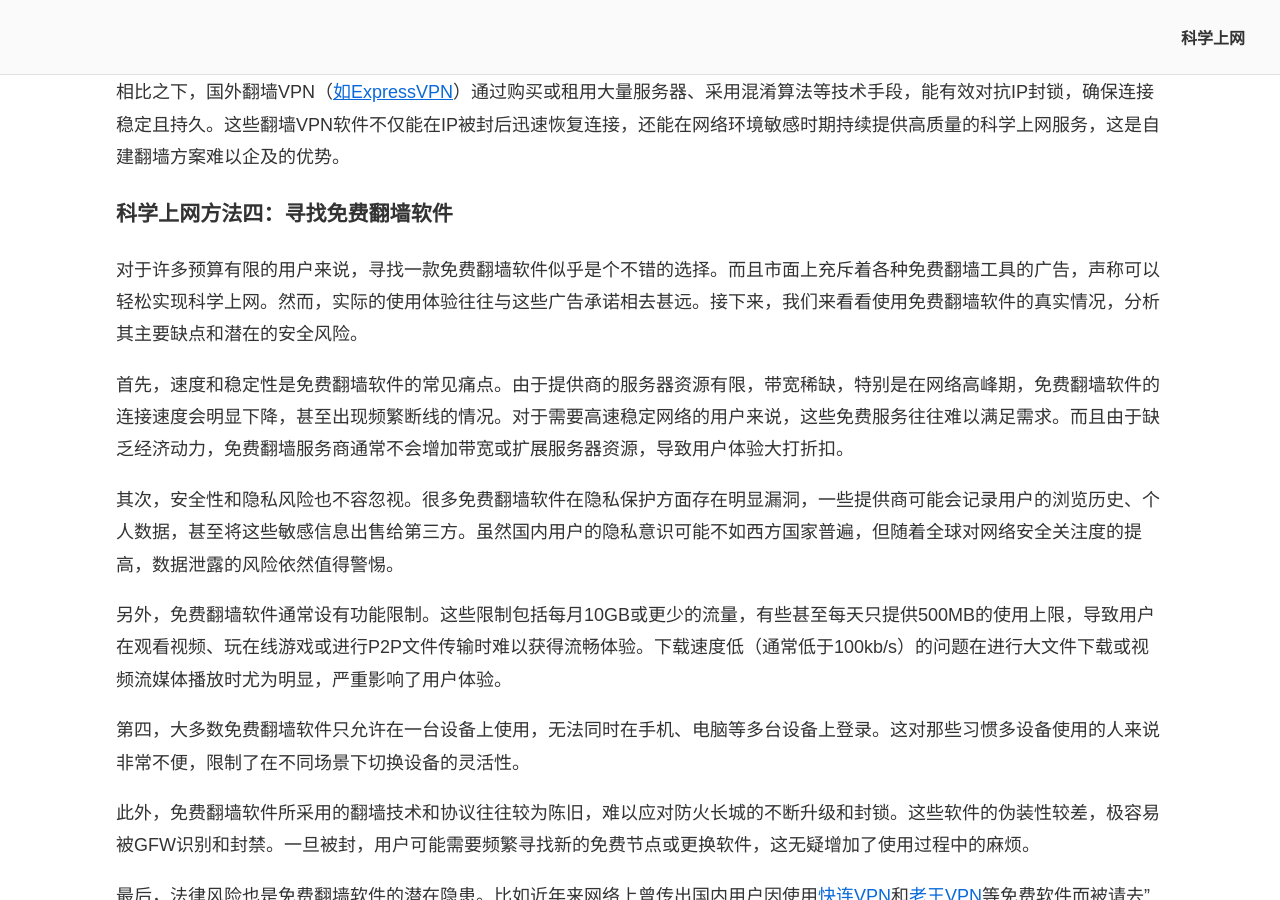
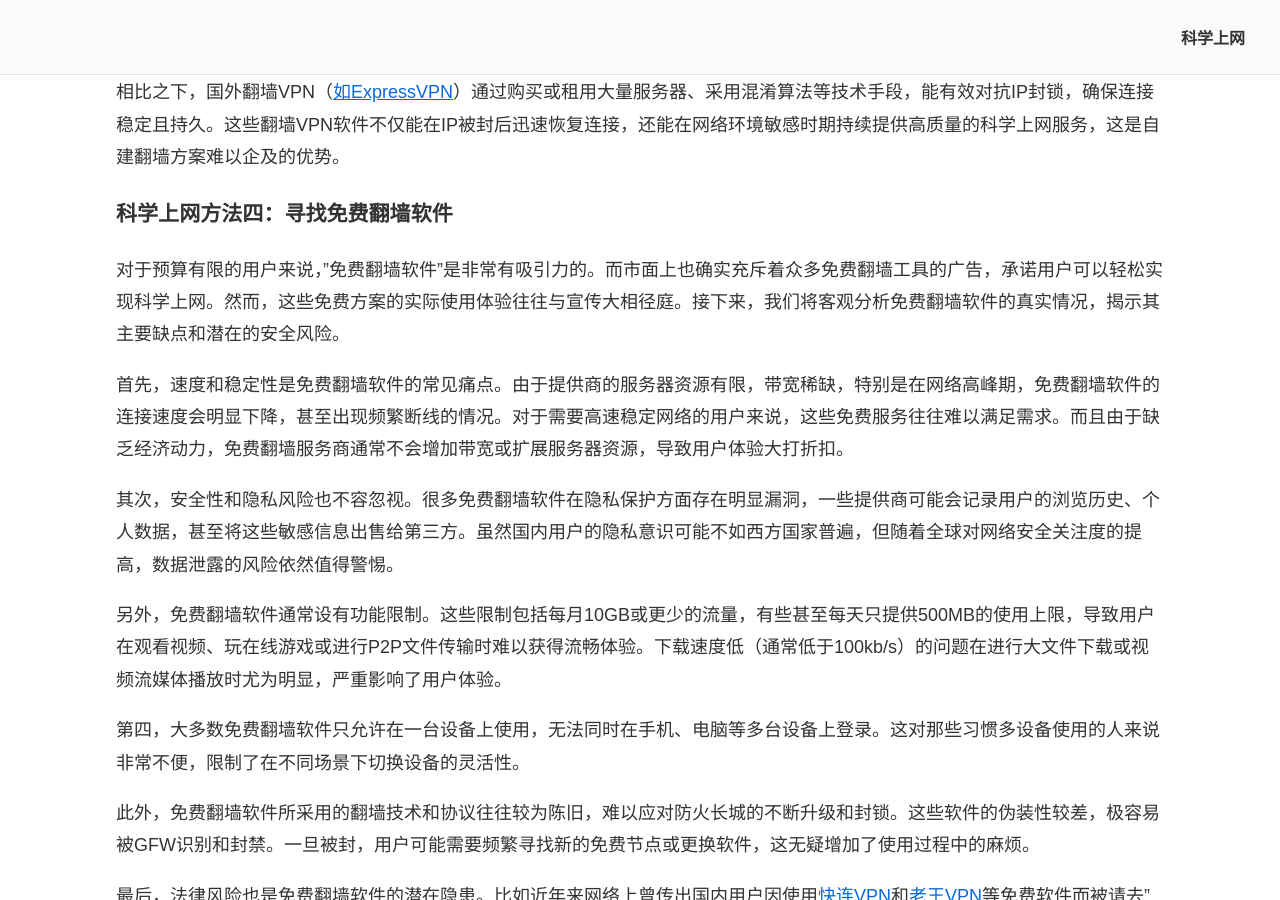
Before and after one commit to chinavpns/chinavpns.github.io, a Jekyll site: the page built from index.md, in a window 1280 px wide and 900 px high, scrolled down 6785 px. Built offline with Jekyll 4.4.1, drawn with Linux system fonts in a browser that asks for light colours.

Commit message:
Update index.md

```diff
--- a/index.md
+++ b/index.md
@@ -121,7 +121,7 @@ description: 科学上网指南：2025年最好用的翻墙VPN和翻墙软件推
 
 ### 科学上网方法四：寻找免费翻墙软件
 
-对于许多预算有限的用户来说，寻找一款免费翻墙软件似乎是个不错的选择。而且市面上充斥着各种免费翻墙工具的广告，声称可以轻松实现科学上网。然而，实际的使用体验往往与这些广告承诺相去甚远。接下来，我们来看看使用免费翻墙软件的真实情况，分析其主要缺点和潜在的安全风险。
+对于预算有限的用户来说，"免费翻墙软件"是非常有吸引力的。而市面上也确实充斥着众多免费翻墙工具的广告，承诺用户可以轻松实现科学上网。然而，这些免费方案的实际使用体验往往与宣传大相径庭。接下来，我们将客观分析免费翻墙软件的真实情况，揭示其主要缺点和潜在的安全风险。
 
 首先，速度和稳定性是免费翻墙软件的常见痛点。由于提供商的服务器资源有限，带宽稀缺，特别是在网络高峰期，免费翻墙软件的连接速度会明显下降，甚至出现频繁断线的情况。对于需要高速稳定网络的用户来说，这些免费服务往往难以满足需求。而且由于缺乏经济动力，免费翻墙服务商通常不会增加带宽或扩展服务器资源，导致用户体验大打折扣。
 
```
